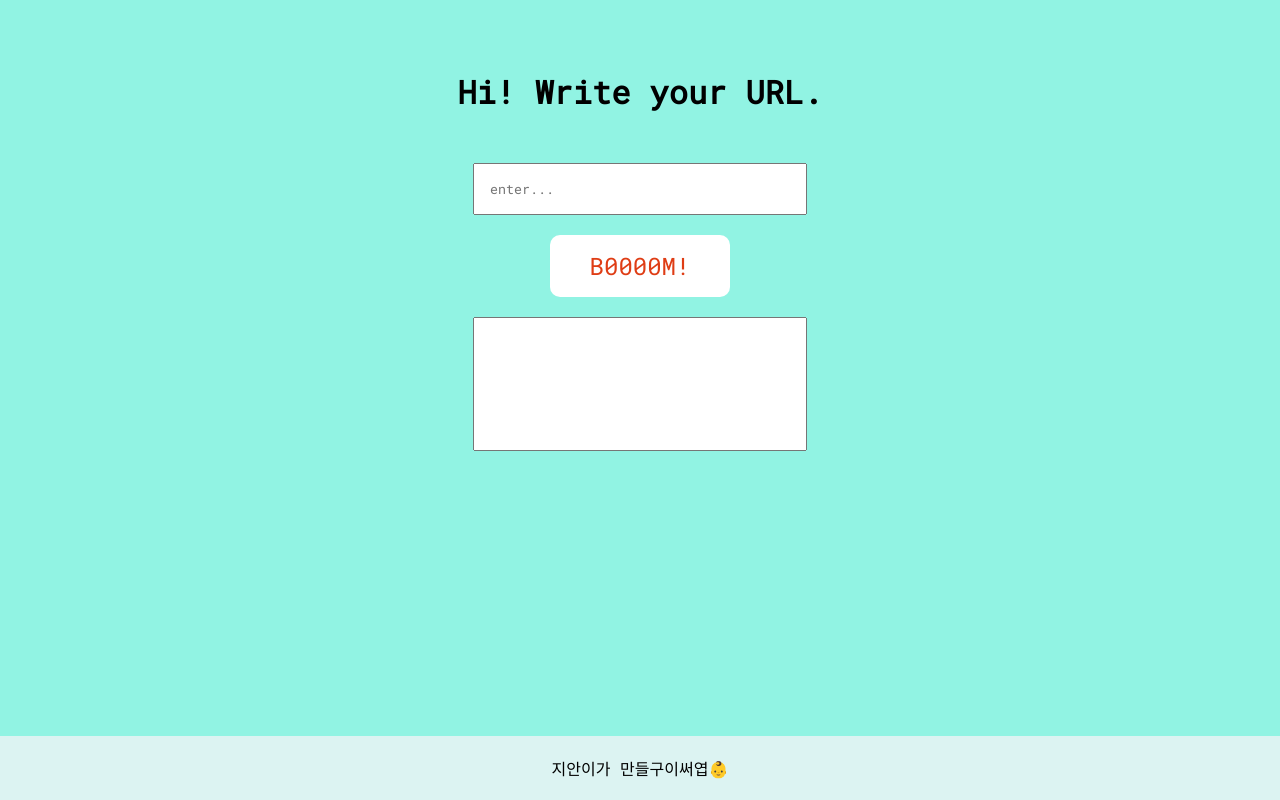
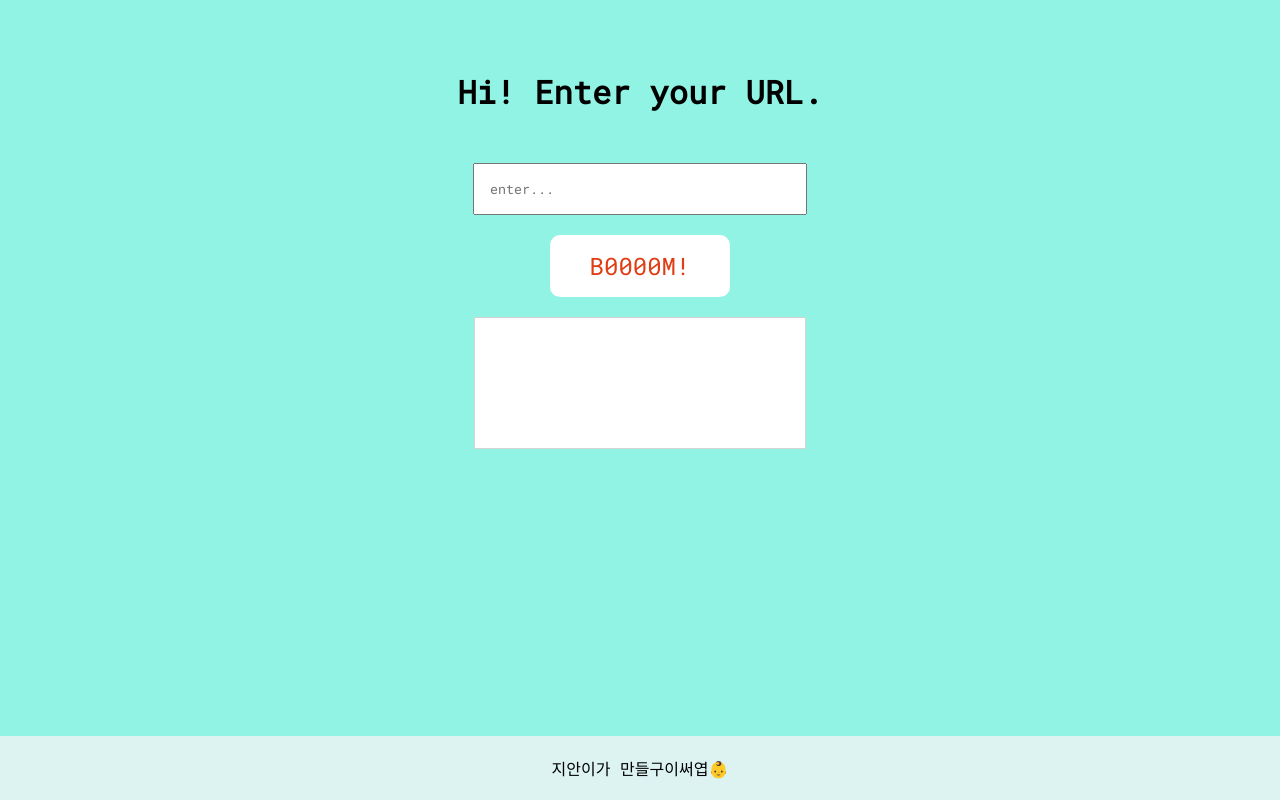
Before and after one commit to JiannKim/exercise_js, a plain HTML site: page ex1.html in a window 1280 px wide. Drawn offline with Linux system fonts and the light colour scheme.

Commit message:
js연결위한 css수정

```diff
--- a/css/ex1.css
+++ b/css/ex1.css
@@ -30,6 +30,9 @@ body {
 
 .url__shorten {
     height: 100px;
+    width: 300px;
+    border: 1px solid lightgray;
+    background-color: #fff;
 }
 
 .content > button {
@@ -41,6 +44,7 @@ body {
     border-radius: 10px;
     font-size: 1.5em;
     color: rgb(223, 61, 21);
+    cursor: pointer;
 }
 
 .content > button:hover {
--- a/ex1.html
+++ b/ex1.html
@@ -12,12 +12,14 @@
     <body>
         <div class="wrapper">
             <header>
-                <h1>Hi! Write your URL.</h1>
+                <h1>Hi! Enter your URL.</h1>
             </header>
             <aticle class="content">
-                <input type="text" placeholder="enter..." class="url__writer"/>
-                <button>B0000M!</button>
-                <input type="text" class="url__shorten" />
+                <input type="text" placeholder="enter..." id="input" class="url__writer"/>
+                <button id="shorten" onclick="displayShortUrl()">B0000M!</button>
+                <div id="responseField" class="url__shorten">
+
+                </div>
             </aticle>
             <footer class="url__footer">
                 지안이가 만들구이써엽👶
```
